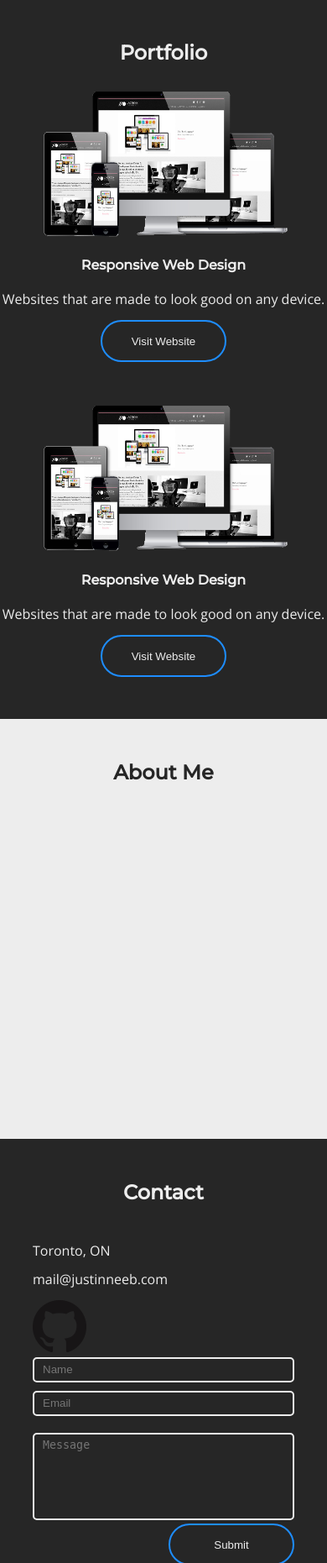
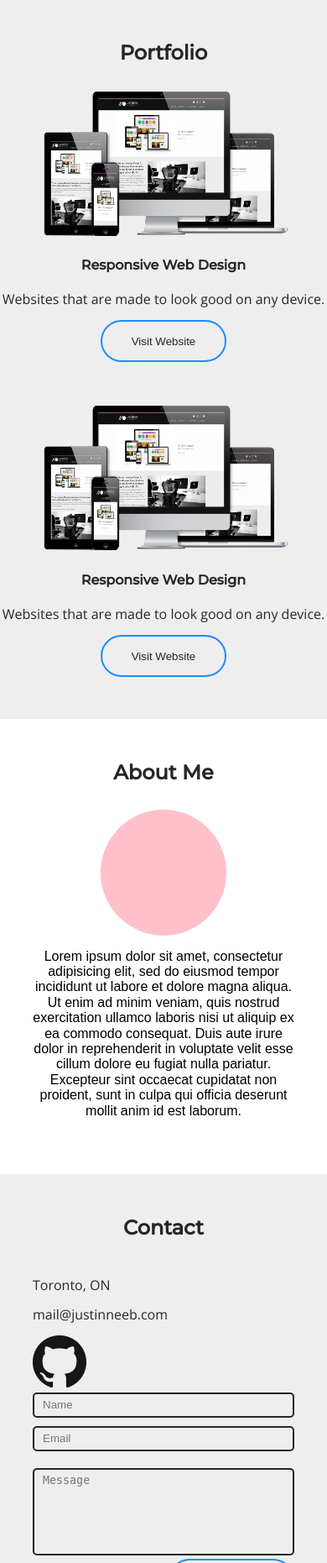
Before and after one commit to jneeb/portfolio, a PHP site: page / in a window 390 px wide. Shown: the part 845-2706 px from the top of the page at 84% size. Run offline with PHP 8.4, Linux system fonts and the light colour scheme; some libraries are stand-ins or nearby versions.

Commit message:
finished landing page parallax scrolling and formatted about section

```diff
--- a/css/main.css
+++ b/css/main.css
@@ -331,35 +345,29 @@ sup {
     height: 1px;
     background-color: #262626; }
 
-.col-1:nth-child(1) {
-  display: none; }
+@media (min-width: 775px) {
+  .homeFlex {
+    margin-left: 135px;
+    height: 700px; }
+    .homeFlex .parallax {
+      margin-left: 135px;
+      height: 700px; } }
 
-@media (min-width: 640px) {
+@media (min-width: 1500px) {
   .homeFlex {
-    -webkit-box-orient: horizontal;
-    -webkit-box-direction: normal;
-        -ms-flex-direction: row;
-            flex-direction: row;
-    -webkit-box-pack: center;
-        -ms-flex-pack: center;
-            justify-content: center;
-    height: 700px;
-    background: url(../img/skyline.jpg);
-    background-repeat: no-repeat;
-    background-size: cover;
-    background-position: bottom; }
-    .homeFlex .col-1:nth-child(1) {
-      display: block;
-      visibility: hidden; } }
+    height: 850px; }
+    .homeFlex .parallax {
+      height: 850px; } }
 
 .portfolio {
+  position: relative;
   display: block;
   padding: 50px 0 50px 0;
-  background-color: #262626;
-  color: #ededed; }
+  background-color: #eeeeee;
+  color: #262626; }
   .portfolio h2 {
     font-family: "Montserrat", sans-serif;
-    color: #ededed;
+    color: #262626;
     margin: 0;
     padding: 0 0 30px 0;
     text-align: center; }
@@ -380,7 +388,7 @@ sup {
 
 .buttonLight {
   background-color: inherit;
-  color: #ededed;
+  color: #262626;
   border-color: #1e8dff;
   border-radius: 60px;
   height: 50px;
@@ -460,29 +468,67 @@ sup {
     max-width: 300px; } }
 
 .about {
-  min-height: 400px;
-  background-color: #ededed;
+  position: relative;
+  background-color: #ffffff;
   margin: 0;
-  padding: 50px 0; }
+  padding: 50px 10% 50px 10%; }
   .about h2 {
     color: #262626;
     font-family: "Montserrat", sans-serif;
     text-align: center;
     padding: 0;
-    margin: 0; }
+    margin: 0 0 30px 0; }
+  .about .aboutFlex {
+    display: -webkit-box;
+    display: -ms-flexbox;
+    display: flex;
+    -webkit-box-orient: vertical;
+    -webkit-box-direction: normal;
+        -ms-flex-direction: column;
+            flex-direction: column;
+    -webkit-box-pack: center;
+        -ms-flex-pack: center;
+            justify-content: center;
+    -webkit-box-align: center;
+        -ms-flex-align: center;
+            align-items: center; }
+    .about .aboutFlex span {
+      float: right;
+      display: block;
+      height: 150px;
+      width: 150px;
+      background: pink;
+      border-radius: 200px; }
+    .about .aboutFlex p {
+      text-align: center;
+      padding: 0; }
 
 @media (min-width: 775px) {
   .about {
     margin-left: 135px; } }
 
+@media (min-width: 1000px) {
+  .about .aboutFlex {
+    -webkit-box-orient: horizontal;
+    -webkit-box-direction: normal;
+        -ms-flex-direction: row;
+            flex-direction: row; }
+    .about .aboutFlex p {
+      -webkit-box-flex: 1;
+          -ms-flex: 1;
+              flex: 1;
+      margin: 0;
+      padding: 0 0 0 50px; } }
+
 .contact {
+  position: relative;
   display: block;
   padding: 50px 10% 20px 10%;
-  background-color: #262626;
-  color: #ededed; }
+  background-color: #eeeeee;
+  color: #262626; }
   .contact h2 {
     font-family: "Montserrat", sans-serif;
-    color: #ededed;
+    color: #262626;
     margin: 0;
     padding: 0 0 30px 0;
     text-align: center; }
@@ -499,16 +545,16 @@ sup {
       height: 30px;
       padding: 5px 10px;
       margin: 10px 0 0 0;
-      border: 2px solid #ededed;
+      border: 2px solid #262626;
       width: 100%; }
   .contact .contactFlex .contactForm .row-2 textarea {
     border-radius: 5px;
     box-sizing: border-box;
     background-color: inherit;
-    border-color: #ededed;
+    border-color: #262626;
     padding: 5px 10px;
     margin: 0;
-    border: 2px solid #ededed;
+    border: 2px solid #262626;
     width: 100%;
     resize: none; }
   .contact .contactFlex .contactForm .row-3 button {
--- a/index.html
+++ b/index.html
@@ -34,16 +34,11 @@
 			<section class="sections">
 				<div id="landing" class="homeFlex">
 					<div class="col-1">
-						<!-- This is hidden for home page title structure -->
-						<p>
-							Lorem ipsum dolor sit amet, consectetur adipisicing elit, sed do eiusmod tempor incididunt ut labore et dolore magna aliqua. Ut enim ad minim veniam, quis nostrud exercitation ullamco laboris nisi ut aliquip ex ea commodo consequat. Duis aute irure dolor in reprehenderit in voluptate velit esse cillum dolore eu fugiat nulla pariatur. Excepteur sint occaecat cupidatat non proident, sunt in culpa qui officia deserunt mollit anim id est laborum.
-						</p>
-					</div>
-					<div class="col-1">
 						<img src="img/homeText.png" />
-						<span></span>
+						<!-- <span></span> -->
 						<h4>Front-End Developer.</h4>
 					</div>
+				 <img src="img/background.png" alt="Skyline" class="parallax">
 				</div>
 				<section id="portfolio" class="portfolio">
 					<h2>Portfolio</h2>
@@ -59,6 +54,7 @@
 							<button href="#" class="buttonLight">Visit Website</button>
 						</div>
 					</div>
+					<span></span>
 					<div class="workFlexReverse">
 						<div class="col-3">
 							<img src="img/Responsive Design.png" alt="Responsive Design">
@@ -74,6 +70,12 @@
 				</section>
 				<section id="about" class="about">
 					<h2>About Me</h2>
+					<div class="aboutFlex">
+						<span></span>
+						<p>
+							Lorem ipsum dolor sit amet, consectetur adipisicing elit, sed do eiusmod tempor incididunt ut labore et dolore magna aliqua. Ut enim ad minim veniam, quis nostrud exercitation ullamco laboris nisi ut aliquip ex ea commodo consequat. Duis aute irure dolor in reprehenderit in voluptate velit esse cillum dolore eu fugiat nulla pariatur. Excepteur sint occaecat cupidatat non proident, sunt in culpa qui officia deserunt mollit anim id est laborum.
+						</p>
+					</div>
 				</section>
 				<section id="contact" class="contact">
 					<h2>Contact</h2>
--- a/scss/_about.sass
+++ b/scss/_about.sass
@@ -1,16 +1,44 @@
 .about
-	min-height: 400px
-	background-color: $lightGrey
+	position: relative
+	// min-height: 400px
+	background-color: #ffffff
 	margin: 0
-	padding: 50px 0
+	padding: 50px 10% 50px 10%
 
 	h2
 		color: $darkGrey
 		font-family: $headerFont
 		text-align: center
 		padding: 0
-		margin: 0
+		margin: 0 0 30px 0
+
+	.aboutFlex
+		display: flex
+		flex-direction: column
+		justify-content: center
+		align-items: center
+
+		span
+			float: right
+			display: block
+			height: 150px
+			width: 150px
+			background: pink
+			border-radius: 200px
+
+		p
+			text-align: center
+			padding: 0
 
 @media (min-width: 775px)
 	.about
 		margin-left: 135px
+
+@media (min-width: 1000px)
+	.about .aboutFlex
+		flex-direction: row
+
+		p
+			flex: 1
+			margin: 0
+			padding: 0 0 0 50px
--- a/scss/_contact.sass
+++ b/scss/_contact.sass
@@ -1,12 +1,13 @@
 .contact
+	position: relative
 	display: block
 	padding: 50px 10% 20px 10%
-	background-color: $darkGrey
-	color: $lightGrey
+	background-color: #eeeeee
+	color: $darkGrey
 
 	h2
 		font-family: $headerFont
-		color: $lightGrey
+		color: $darkGrey
 		margin: 0
 		padding: 0 0 30px 0
 		text-align: center
@@ -31,17 +32,17 @@
 					height: 30px
 					padding: 5px 10px
 					margin: 10px 0 0 0
-					border: 2px solid $lightGrey
+					border: 2px solid $darkGrey
 					width: 100%
 
 			.row-2 textarea
 				border-radius: 5px
 				box-sizing: border-box
 				background-color: inherit
-				border-color: $lightGrey
+				border-color: $darkGrey
 				padding: 5px 10px
 				margin: 0
-				border: 2px solid $lightGrey
+				border: 2px solid $darkGrey
 				width: 100%
 				resize: none
 
@@ -62,7 +63,7 @@
 
 
 @media (min-width: 1000px)
-	.contactFlex
+	.contact .contactFlex
 		display: flex
 
 		.contactForm
@@ -71,9 +72,15 @@
 			.row-1
 				flex-direction: column
 
+				input
+					margin: 10px 0 0 0
+
 @media (min-width: 1150px)
-	.contactFlex .contactForm .row-1
+	.contact .contactFlex .contactForm .row-1
 		flex-direction: row
+
+		input
+			margin: 0
 
 @media (min-width: 550px)
 	#map
--- a/scss/_header.sass
+++ b/scss/_header.sass
@@ -1,6 +1,7 @@
 .flexWrap
 
 	.navPosistion
+		z-index: 1
 		position: fixed
 		width: 100%
 		background: white
@@ -10,10 +11,10 @@
 		align-items: center
 
 		.navLogo
-			margin: 30px 0
+			margin: 15px 0
 			padding: 0 0 0 10px
-			height: 80px
-			widows: 80px
+			height: 70px
+			widows: 70px
 
 
 		.desktopNav
@@ -58,10 +59,11 @@
 				top: -3px
 
 	.mobileNav
+		z-index: 1
 		font-family: $headerFont
 		position: fixed
 		background: white
-		margin: 140px 0 0 0
+		margin: 104px 0 0 0
 		padding: 0
 		width: 100%
 		transform: translateY(-100%)
--- a/scss/_portfolio.sass
+++ b/scss/_portfolio.sass
@@ -1,12 +1,13 @@
 .portfolio
+	position: relative
 	display: block
 	padding: 50px 0 50px 0
-	background-color: $darkGrey
-	color: $lightGrey
+	background-color: #eeeeee
+	color: $darkGrey
 
 	h2
 		font-family: $headerFont
-		color: $lightGrey
+		color: $darkGrey
 		margin: 0
 		padding: 0 0 30px 0
 		text-align: center
@@ -31,7 +32,7 @@
 
 .buttonLight
 	background-color: inherit
-	color: $lightGrey
+	color: $darkGrey
 	border-color: $blue
 	border-radius: 60px
 	height: 50px
--- a/scss/main.scss
+++ b/scss/main.scss
@@ -4,4 +4,4 @@
 @import "home";
 @import "portfolio";
 @import "about";
-@import "contact"
+@import "contact";
```
Also changed, not shown: other parts of css/main.css (+30 -12 lines), scss/_home.sass (+26 -15 lines), img/skyline.jpg, 2 other files.
